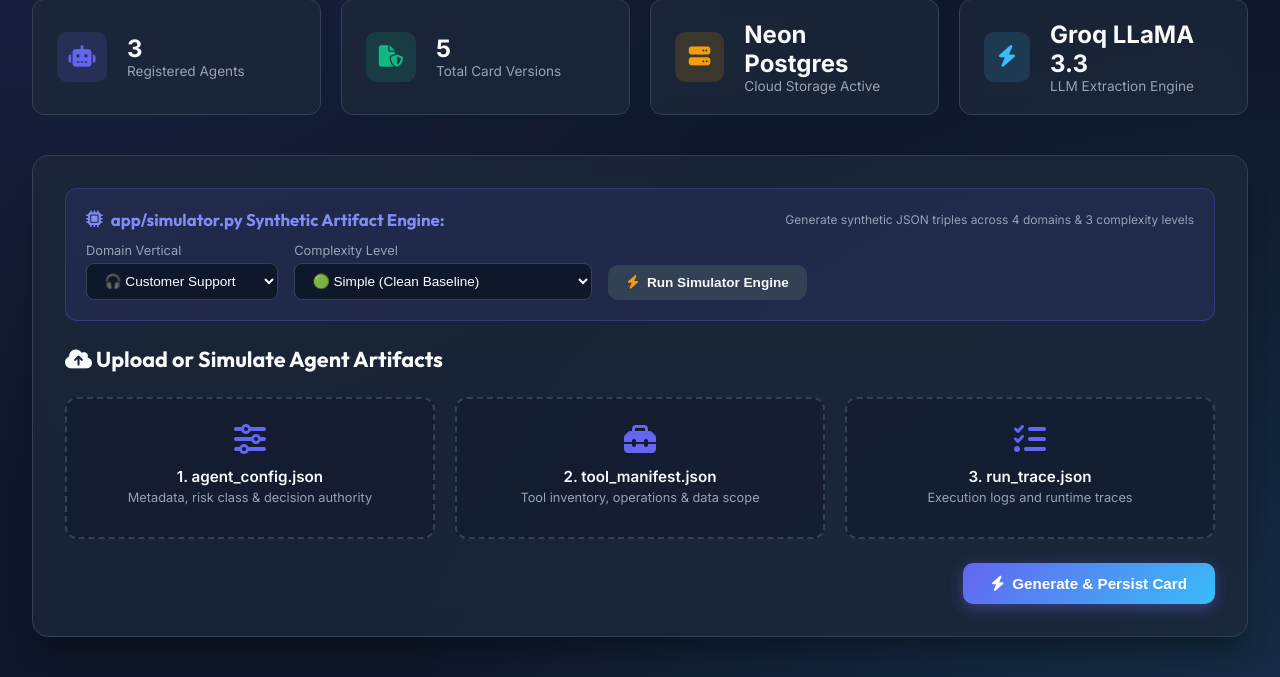
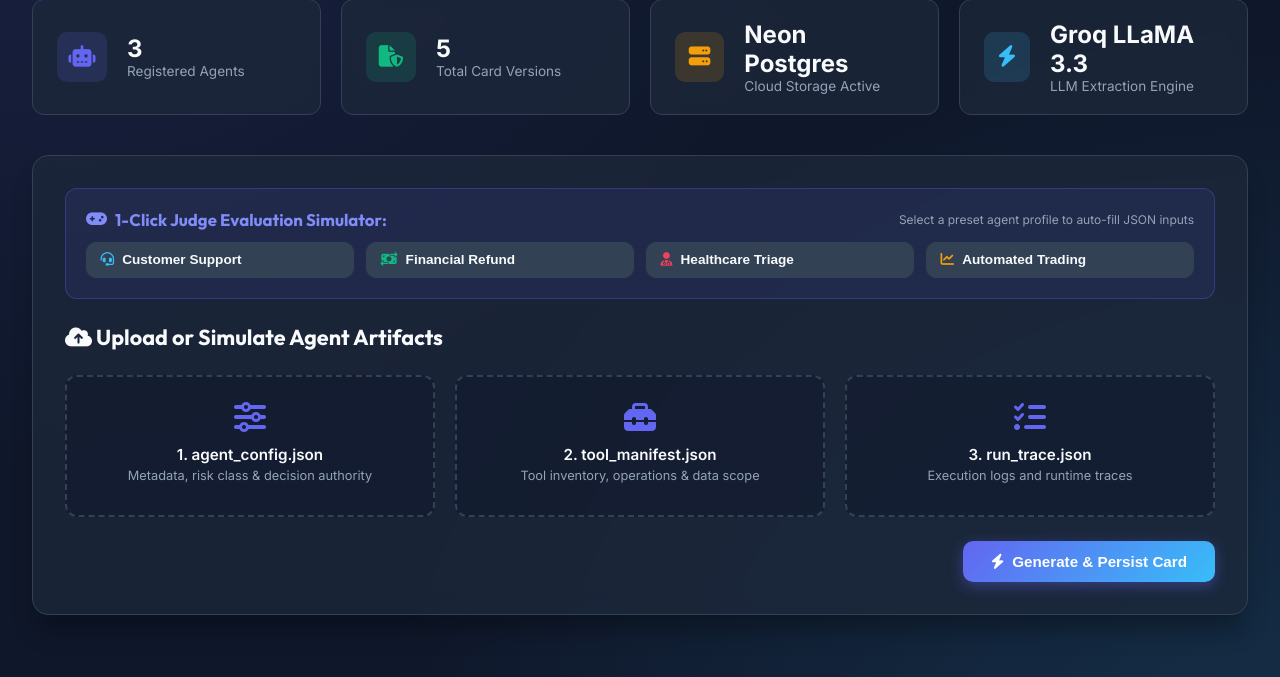
Before and after one commit to PoorvikaGowda23/Aivar_Hackathon_22PD10, a FastAPI app: page / in a window 1280 px wide. Shown: the part 305-982 px from the top of the page. Run offline with FastAPI, Linux system fonts and the light colour scheme; data comes from the database, SQL or seed files in the repository; some libraries are stand-ins or nearby versions.

Commit message:
Restore smooth 4-button 1-click preset simulator bar

```diff
--- a/app/templates/index.html
+++ b/app/templates/index.html
@@ -539,35 +539,27 @@
     <div id="tab-generate" class="tab-content active">
       <div class="card-panel">
 
-        <!-- 🎮 Judge Evaluation Simulator Engine Box -->
+        <!-- 🎮 1-Click Judge Evaluation Simulator Bar -->
         <div style="background: rgba(99, 102, 241, 0.1); border: 1px solid rgba(99, 102, 241, 0.3); border-radius: 12px; padding: 1.25rem; margin-bottom: 1.5rem;">
-          <div style="display:flex; justify-content:space-between; align-items:center; margin-bottom: 0.85rem;">
+          <div style="display:flex; justify-content:space-between; align-items:center; margin-bottom: 0.75rem;">
             <h4 style="font-family:'Outfit', sans-serif; font-size:1.05rem; color:#818cf8; display:flex; align-items:center; gap:0.5rem;">
-              <i class="fa-solid fa-microchip"></i> app/simulator.py Synthetic Artifact Engine:
+              <i class="fa-solid fa-gamepad"></i> 1-Click Judge Evaluation Simulator:
             </h4>
-            <span style="font-size:0.75rem; color:var(--text-muted);">Generate synthetic JSON triples across 4 domains & 3 complexity levels</span>
+            <span style="font-size:0.75rem; color:var(--text-muted);">Select a preset agent profile to auto-fill JSON inputs</span>
           </div>
 
-          <div style="display: flex; gap: 1rem; align-items: flex-end; flex-wrap: wrap;">
-            <div>
-              <label style="display:block; font-size:0.8rem; color:var(--text-muted); margin-bottom:0.3rem;">Domain Vertical</label>
-              <select id="sim-domain" style="background:var(--bg-dark); border:1px solid var(--border-color); color:white; padding:0.55rem 0.85rem; border-radius:8px; font-size:0.85rem;">
-                <option value="customer_support">🎧 Customer Support</option>
-                <option value="fintech">💳 Fintech & Payments</option>
-                <option value="healthcare">⚕️ Healthcare Clinical</option>
-                <option value="hr">💼 HR & Payroll</option>
-              </select>
-            </div>
-            <div>
-              <label style="display:block; font-size:0.8rem; color:var(--text-muted); margin-bottom:0.3rem;">Complexity Level</label>
-              <select id="sim-complexity" style="background:var(--bg-dark); border:1px solid var(--border-color); color:white; padding:0.55rem 0.85rem; border-radius:8px; font-size:0.85rem;">
-                <option value="simple">🟢 Simple (Clean Baseline)</option>
-                <option value="complex">🟡 Complex (Multi-tool & Trace Errors)</option>
-                <option value="incomplete">🔴 Incomplete (Defects & Missing Fields)</option>
-              </select>
-            </div>
-            <button type="button" class="btn btn-secondary" onclick="runBackendSimulator()" style="font-size:0.85rem; padding:0.55rem 1.1rem;">
-              <i class="fa-solid fa-bolt" style="color:var(--accent-amber);"></i> Run Simulator Engine
+          <div style="display: grid; grid-template-columns: repeat(auto-fit, minmax(200px, 1fr)); gap: 0.75rem;">
+            <button type="button" class="btn btn-secondary" onclick="simulateAgent('support')" style="justify-content:flex-start; text-align:left; font-size:0.85rem; padding:0.6rem 0.85rem;">
+              <i class="fa-solid fa-headset" style="color:var(--accent-blue);"></i> Customer Support
+            </button>
+            <button type="button" class="btn btn-secondary" onclick="simulateAgent('refund')" style="justify-content:flex-start; text-align:left; font-size:0.85rem; padding:0.6rem 0.85rem;">
+              <i class="fa-solid fa-money-bill-transfer" style="color:var(--accent-emerald);"></i> Financial Refund
+            </button>
+            <button type="button" class="btn btn-secondary" onclick="simulateAgent('triage')" style="justify-content:flex-start; text-align:left; font-size:0.85rem; padding:0.6rem 0.85rem;">
+              <i class="fa-solid fa-user-doctor" style="color:var(--accent-rose);"></i> Healthcare Triage
+            </button>
+            <button type="button" class="btn btn-secondary" onclick="simulateAgent('trading')" style="justify-content:flex-start; text-align:left; font-size:0.85rem; padding:0.6rem 0.85rem;">
+              <i class="fa-solid fa-chart-line" style="color:var(--accent-amber);"></i> Automated Trading
             </button>
           </div>
         </div>
@@ -713,57 +705,144 @@
   <script>
     let currentAgentId = "agent-cs-001";
 
-    // Backend Simulator Runner (calls /simulator/synthetic with in-memory fallback)
-    async function runBackendSimulator() {
-      const domain = document.getElementById('sim-domain').value;
-      const complexity = document.getElementById('sim-complexity').value;
-
-      try {
-        let config, manifest, trace;
-
-        const res = await fetch(`/simulator/synthetic?domain=${domain}&complexity=${complexity}`);
-        if (res.ok) {
-          const data = await res.json();
-          config = data.agent_config;
-          manifest = data.tool_manifest;
-          trace = data.run_trace;
-        } else {
-          // Fallback to client-side simulator if backend is mid-deployment
-          if (SIMULATOR_PROFILES[domain]) {
-            const p = SIMULATOR_PROFILES[domain];
-            config = p.config;
-            manifest = p.manifest;
-            trace = p.trace;
-          } else {
-            throw new Error('Endpoint /simulator/synthetic is deploying on Render.');
+    // Agent Simulator Profiles (100% Reliable Client-Side Injection)
+    const SIMULATOR_PROFILES = {
+      support: {
+        config: {
+          agent_id: "agent-cs-001",
+          agent_name: "Customer Support Agent",
+          llm: { provider: "Groq", model_name: "llama-3.3-70b-versatile", version: "3.3", hosting: "Groq Cloud" },
+          decision_authority: "advisory",
+          risk_classification: "limited",
+          data_sources: [
+            { name: "Customer Ticket DB", data_type: "Postgres", sensitivity: "internal" },
+            { name: "Knowledge Base Docs", data_type: "Vector Index", sensitivity: "public" }
+          ],
+          human_oversight: [{ description: "Human agent reviews and approves response before sending.", trigger: "Urgent tickets" }],
+          incident_contact: { name: "AI Ops Escalation Team", email: "ai-ops@example.com", escalation_path: "Slack #ai-alerts" }
+        },
+        manifest: {
+          tools: [
+            { name: "ticket_reader", description: "Fetches customer support tickets", operations: ["read"], data_accessed: ["tickets"] },
+            { name: "knowledge_search", description: "Queries vector search", operations: ["search"], data_accessed: ["kb_docs"] },
+            { name: "reply_draft_writer", description: "Saves draft responses", operations: ["write"], data_accessed: ["crm_drafts"] }
+          ]
+        },
+        trace: {
+          trace_id: "tr-support-001",
+          execution_steps: [
+            { step: 1, event: "user_prompt", content: "Customer T-8820 asks about refund SLA." },
+            { step: 2, event: "tool_call", tool_name: "ticket_reader", input: { ticket_id: "T-8820" }, output: { status: "open" } },
+            { step: 3, event: "llm_completion", content: "Drafted explanation of 3-5 days refund SLA." }
+          ]
+        }
+      },
+      refund: {
+        config: {
+          agent_id: "agent-fin-002",
+          agent_name: "Financial Refund Autonomous Agent",
+          llm: { provider: "Groq", model_name: "llama-3.3-70b-versatile", version: "3.3", hosting: "Groq Cloud" },
+          decision_authority: "autonomous",
+          risk_classification: "high",
+          data_sources: [
+            { name: "Banking Ledger API", data_type: "REST API", sensitivity: "confidential" },
+            { name: "Customer PII Database", data_type: "SQL", sensitivity: "PII" }
+          ],
+          human_oversight: [{ description: "Transactions above $1,000 hold for CFO approval.", trigger: "Amount > $1000" }],
+          incident_contact: { name: "Financial Risk Team", email: "fin-risk@example.com", escalation_path: "PagerDuty Tier 1" }
+        },
+        manifest: {
+          tools: [
+            { name: "bank_refund_api", description: "Executes direct bank transfers", operations: ["execute", "write"], data_accessed: ["ledger_accounts"] },
+            { name: "fraud_score_check", description: "Evaluates transaction fraud risk", operations: ["read"], data_accessed: ["fraud_logs"] }
+          ]
+        },
+        trace: {
+          trace_id: "tr-refund-002",
+          execution_steps: [
+            { step: 1, event: "user_prompt", content: "Process refund of $450 for order #9921." },
+            { step: 2, event: "tool_call", tool_name: "fraud_score_check", input: { amount: 450 }, output: { score: 0.02, status: "low_risk" } },
+            { step: 3, event: "tool_call", tool_name: "bank_refund_api", input: { amount: 450 }, output: { transaction_id: "tx_8839201" } }
+          ]
+        }
+      },
+      triage: {
+        config: {
+          agent_id: "agent-med-003",
+          agent_name: "Healthcare Clinical Triage Agent",
+          llm: { provider: "Groq", model_name: "llama-3.3-70b-versatile", version: "3.3", hosting: "Groq Cloud" },
+          decision_authority: "advisory",
+          risk_classification: "high",
+          data_sources: [
+            { name: "Electronic Health Records (EHR)", data_type: "FHIR API", sensitivity: "PII" }
+          ],
+          human_oversight: [{ description: "Licensed physician must sign off on triage recommendation.", trigger: "All non-routine triage" }],
+          incident_contact: { name: "Clinical Safety Officer", email: "safety@hospital.org", escalation_path: "Hospital Emergency Line" }
+        },
+        manifest: {
+          tools: [
+            { name: "ehr_reader", description: "Retrieves patient medical history", operations: ["read"], data_accessed: ["medical_history"] },
+            { name: "symptom_analyzer", description: "Evaluates symptom urgency scores", operations: ["execute"], data_accessed: ["clinical_rules"] }
+          ]
+        },
+        trace: {
+          trace_id: "tr-med-003",
+          execution_steps: [
+            { step: 1, event: "user_prompt", content: "Patient reports acute chest tightness and shortness of breath." },
+            { step: 2, event: "tool_call", tool_name: "symptom_analyzer", input: { symptoms: ["chest tightness"] }, output: { urgency: "high" } },
+            { step: 3, event: "llm_completion", content: "Flagged for immediate ER evaluation; routed to attending physician." }
+          ]
+        }
+      },
+      trading: {
+        config: {
+          agent_id: "agent-trade-004",
+          agent_name: "Automated Algorithmic Trading Agent",
+          llm: { provider: "Groq", model_name: "llama-3.3-70b-versatile", version: "3.3", hosting: "Groq Cloud" },
+          decision_authority: "autonomous",
+          risk_classification: "high",
+          data_sources: [
+            { name: "Market Live Ticker Feed", data_type: "WebSocket", sensitivity: "public" }
+          ],
+          human_oversight: [{ description: "Automatic circuit breaker halts trading if portfolio drawdown exceeds 2%.", trigger: "Drawdown > 2%" }],
+          incident_contact: { name: "Trading Desk Controller", email: "trading-ops@fund.com", escalation_path: "Direct Phone Line" }
+        },
+        manifest: {
+          tools: [
+            { name: "market_order_executor", description: "Places live stock/crypto market orders", operations: ["execute", "write"], data_accessed: ["brokerage_account"] }
+          ]
+        },
+        trace: {
+          trace_id: "tr-trade-004",
+          execution_steps: [
+            { step: 1, event: "user_prompt", content: "Signal detected: Buy 500 shares of NVDA at market." },
+            { step: 2, event: "tool_call", tool_name: "market_order_executor", input: { symbol: "NVDA", qty: 500 }, output: { filled: 500, price: 128.50 } }
+          ]
         }
       }
+    };
 
-        const configFile  = new File([JSON.stringify(config, null, 2)], `${config.agent_id}_config.json`, { type: "application/json" });
-        const manifestFile = new File([JSON.stringify(manifest, null, 2)], `${config.agent_id}_manifest.json`, { type: "application/json" });
-        const traceFile    = new File([JSON.stringify(trace, null, 2)], `${config.agent_id}_trace.json`, { type: "application/json" });
+    function simulateAgent(profileKey) {
+      const profile = SIMULATOR_PROFILES[profileKey];
+      if (!profile) return;
+
+      const configFile = new File([JSON.stringify(profile.config, null, 2)], `${profile.config.agent_id}_config.json`, { type: "application/json" });
+      const manifestFile = new File([JSON.stringify(profile.manifest, null, 2)], `${profile.config.agent_id}_manifest.json`, { type: "application/json" });
+      const traceFile = new File([JSON.stringify(profile.trace, null, 2)], `${profile.config.agent_id}_trace.json`, { type: "application/json" });
 
       const setFileInput = (inputId, statusId, file) => {
         const dt = new DataTransfer();
         dt.items.add(file);
         const input = document.getElementById(inputId);
         input.files = dt.files;
-          document.getElementById(statusId).innerText = "✓ Synthetic " + file.name;
+        document.getElementById(statusId).innerText = "✓ Simulated " + file.name;
       };
 
       setFileInput('config-file', 'config-status', configFile);
       setFileInput('manifest-file', 'manifest-status', manifestFile);
       setFileInput('trace-file', 'trace-status', traceFile);
 
-        let desc = "";
-        if (complexity === "simple") desc = "Clean baseline configuration (100% complete).";
-        if (complexity === "complex") desc = "Multi-tool setup with trace errors (exercises Groq LLaMA 3.3 limitations inference).";
-        if (complexity === "incomplete") desc = "Injected missing fields & invalid email (exercises Completeness Checker warnings).";
-
-        alert(`🤖 app/simulator.py Synthetic Engine Loaded!\n\nDomain: ${domain.toUpperCase()}\nComplexity: ${complexity.toUpperCase()}\n\nNote: ${desc}\n\nClick 'Generate & Persist Card' to run the evaluation pipeline!`);
-      } catch (err) {
-        alert('Error running simulator: ' + err.message);
-      }
+      alert(`🤖 Simulator Loaded Profile: '${profile.config.agent_name}'!\n\nAll 3 JSON files have been generated and attached. Click 'Generate & Persist Card' to run the evaluation!`);
     }
 
     // Switch Tabs
```
Lines whose indentation alone changed are shown as unchanged.
